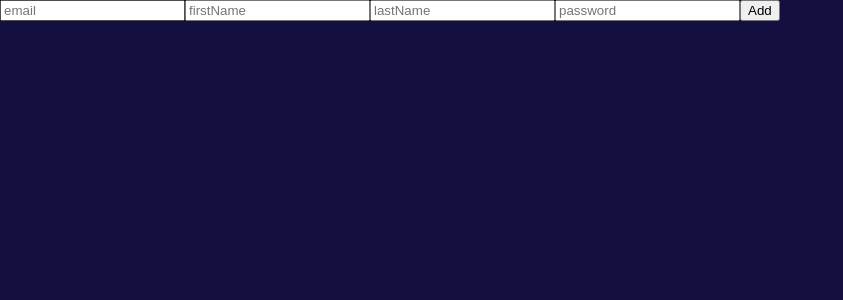
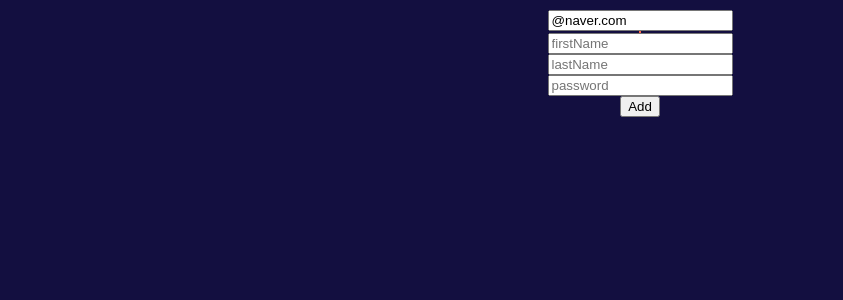
Before and after one commit to jy1987/react-practice, a React (Create React App) app: page / in a window 1280 px wide. Shown: the top 300 px of the page, without its empty margins (0-843 px from the left). Built offline with nearby package versions, Linux system fonts and the light colour scheme.

Commit message:
handleSubmit and formState

```diff
--- a/src/ToDoList.tsx
+++ b/src/ToDoList.tsx
@@ -1,5 +1,6 @@
 import React, { useState } from "react";
 import { useForm } from "react-hook-form";
+import { DefaultValue } from "recoil";
 
 /* function ToDoList() {
   const [toDo, setToDo] = useState("");
@@ -25,17 +26,67 @@ import { useForm } from "react-hook-form";
   );
 } */
 
+interface IForm {
+  email: string;
+  firstName: string;
+  lastName?: string;
+  password: string;
+}
+
 function ToDoList() {
-  const { register, watch } = useForm();
-  console.log(watch());
-
+  const {
+    register,
+    watch,
+    handleSubmit,
+    formState: { errors },
+  } = useForm<IForm>({ defaultValues: { email: "@naver.com" } });
+  //console.log(watch());
+  const onValid = (data: any) => console.log(data);
+  //console.log(errors);
   return (
-    <div>
-      <form>
-        <input {...register("email")} placeholder="email"></input>
-        <input {...register("firstName")} placeholder="firstName"></input>
-        <input {...register("lastName")} placeholder="lastName"></input>
-        <input {...register("password")} placeholder="password"></input>
+    <div style={{ display: "flex", justifyContent: "center" }}>
+      <form
+        style={{
+          display: "flex",
+          flexDirection: "column",
+          width: "30%",
+          alignItems: "center",
+          marginTop: "10px",
+        }}
+        onSubmit={handleSubmit(onValid)}
+      >
+        <input
+          {...register("email", {
+            required: "email is required",
+            pattern: {
+              value: /^[A-Za-z0-9._%+-]+@naver.com$/,
+              message: "invalid email",
+            },
+          })}
+        ></input>
+        <span
+          style={{
+            color: "white",
+            border: "1px solid tomato",
+          }}
+        >
+          {errors?.email?.message}
+        </span>
+        <input
+          {...register("firstName", { required: "yaho", minLength: 10 })}
+          placeholder="firstName"
+        ></input>
+        <input
+          {...register("lastName", { required: true, minLength: 10 })}
+          placeholder="lastName"
+        ></input>
+        <input
+          {...register("password", {
+            required: true,
+            minLength: { value: 10, message: "too short" },
+          })}
+          placeholder="password"
+        ></input>
         <button>Add</button>
       </form>
     </div>
```
